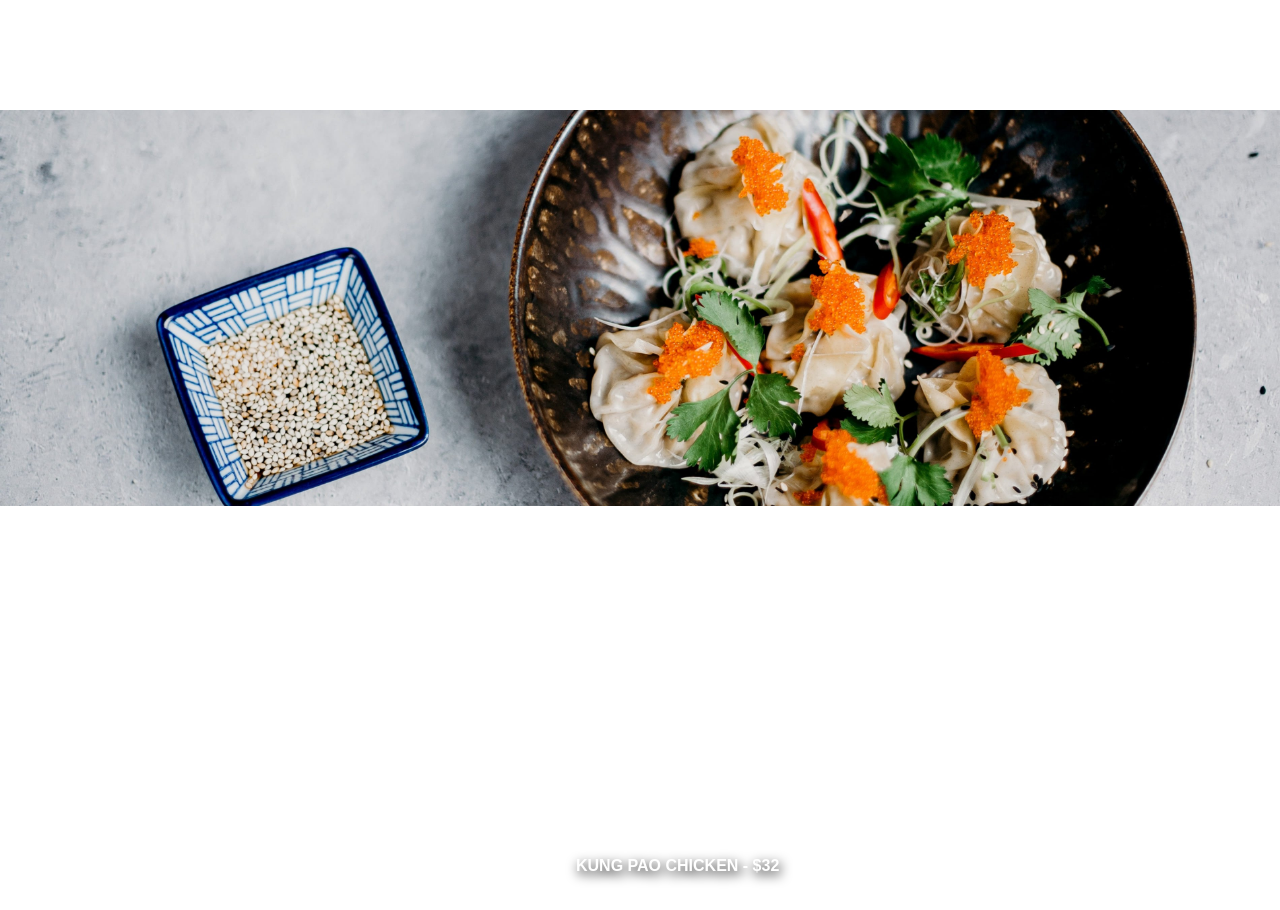
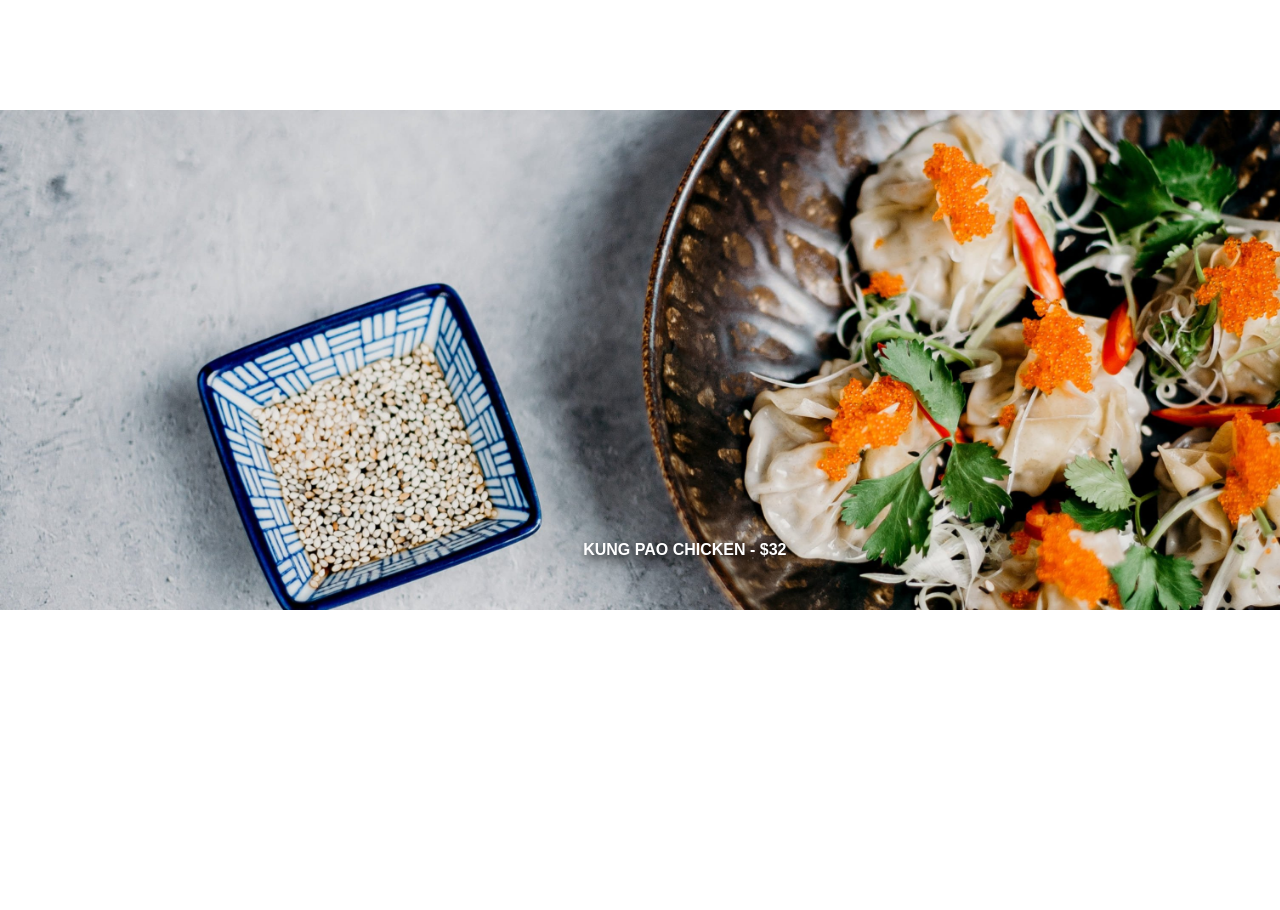
Before and after one commit to nicolas-dp/proj-html-vuejs, a Vue app: page / in a window 1280 px wide. Shown: the part 3937-4847 px from the top of the page. After the commit the page ends 4547 px from the top, so only its background shows below. Built offline with nearby package versions, Linux system fonts and the light colour scheme.

Commit message:
Modify jumbo kung pao

```diff
--- a/src/App.vue
+++ b/src/App.vue
@@ -154,14 +154,16 @@ export default {
   position: relative;
   margin-top: 4rem;
   background-image: url("@/assets/img/page52x.jpg");
-  height: 100vh;
+  height: 500px;
   background-repeat: no-repeat;
-  background-size: contain;
+  background-size: cover;
+  background-position: contain;
+  margin-right: -1rem;
 }
 
 .middle_jumbo span {
   position: absolute;
-  bottom: 2rem;
+  bottom: 3rem;
   left: 45%;
   filter: drop-shadow(2px 4px 6px black);
 }
```
